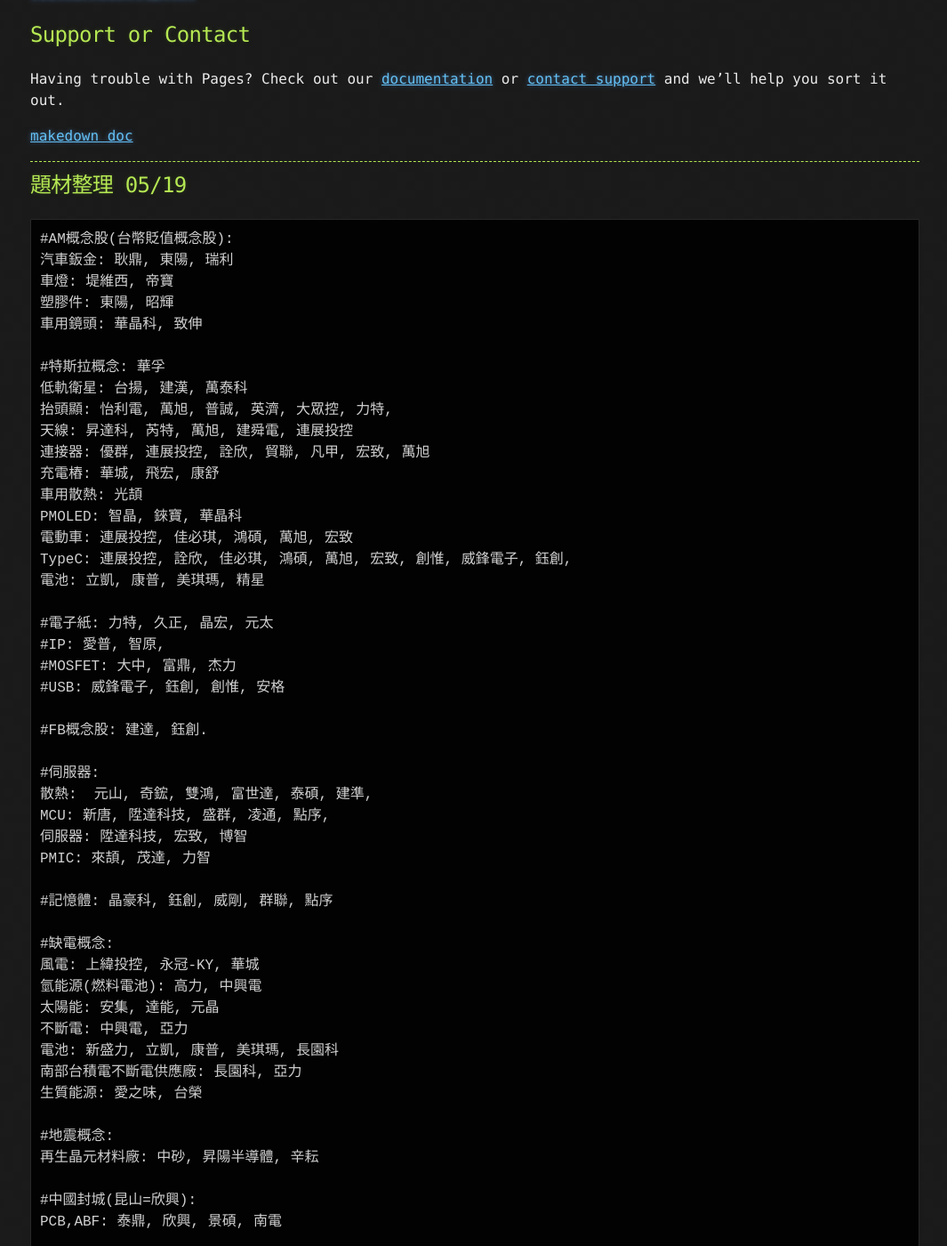
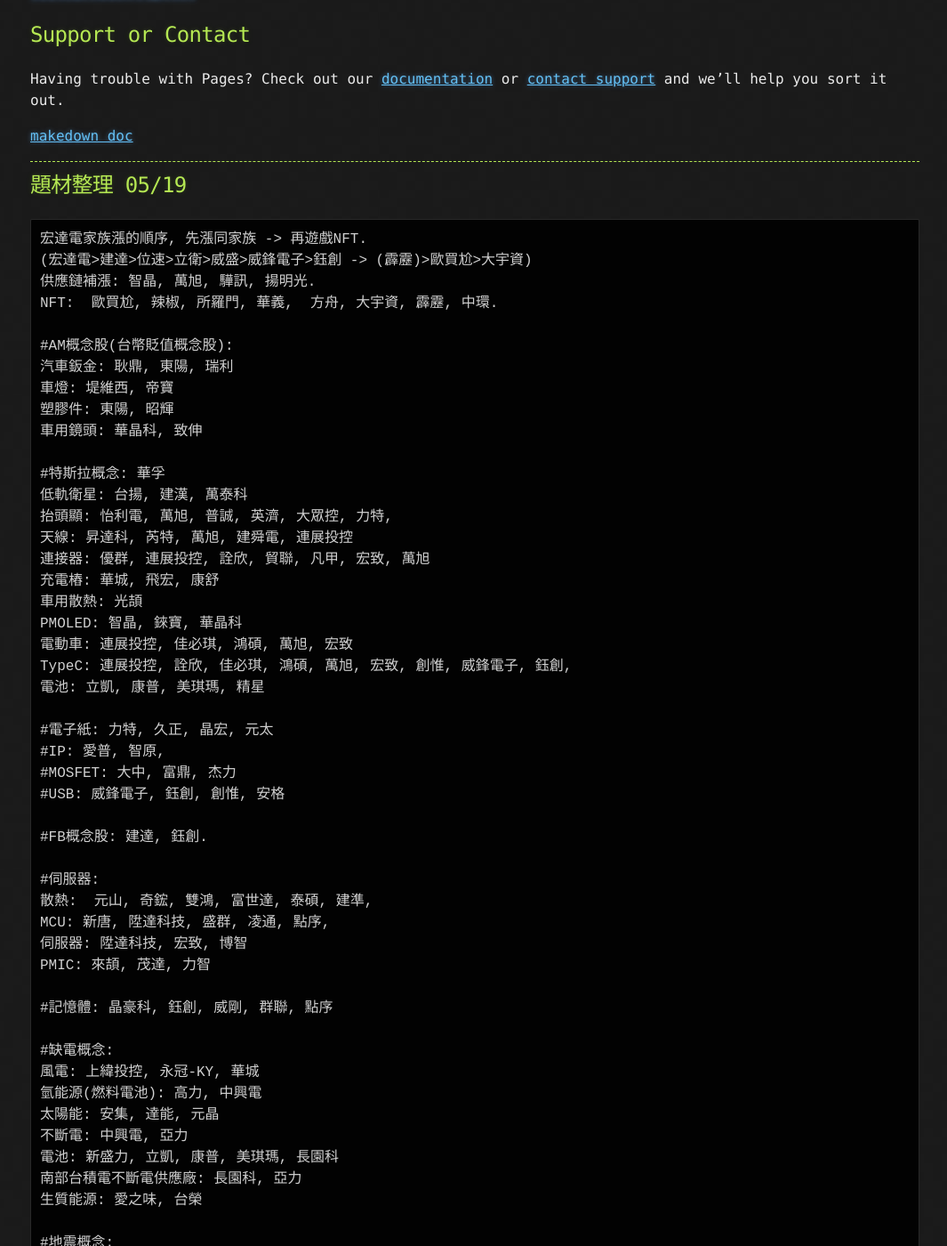
Before and after one commit to lepg5487/Stock_God, a Jekyll site: the page built from index.md, in a window 1280 px wide and 1400 px high, scrolled down 36796 px. Shown: the whole window at 89% size, without its empty margins (106-1171 px from the left). Built offline with Jekyll 4.4.1, drawn with Linux system fonts in a browser that asks for light colours; our own code applies the rules of GitHub Pages for plain Markdown files; some of the changed text lies outside the part shown.

Commit message:
Update index.md

````diff
--- a/index.md
+++ b/index.md
@@ -1507,6 +1507,11 @@
 
 ## 題材整理 05/19
 ```
+宏達電家族漲的順序, 先漲同家族 -> 再遊戲NFT.
+(宏達電>建達>位速>立衛>威盛>威鋒電子>鈺創 -> (霹靂)>歐買尬>大宇資)
+供應鏈補漲: 智晶, 萬旭, 驊訊, 揚明光.
+NFT:  歐買尬, 辣椒, 所羅門, 華義,  方舟, 大宇資, 霹靂, 中環.
+
 #AM概念股(台幣貶值概念股):
 汽車鈑金: 耿鼎, 東陽, 瑞利
 車燈: 堤維西, 帝寶
@@ -1556,7 +1561,7 @@
 PCB,ABF: 泰鼎, 欣興, 景碩, 南電
 
 ----------------------------------------------------------------------
-NFT:  歐買尬, 辣椒, 所羅門, 華義,  方舟, 大宇資, 霹靂, 中環,
+
 半導體材料通路商: 華立, 崇越, 至上
 第三代半導體: 禾瑞亞, 漢磊, 嘉晶,
 顯板卡: 映泰, 麗臺
````
